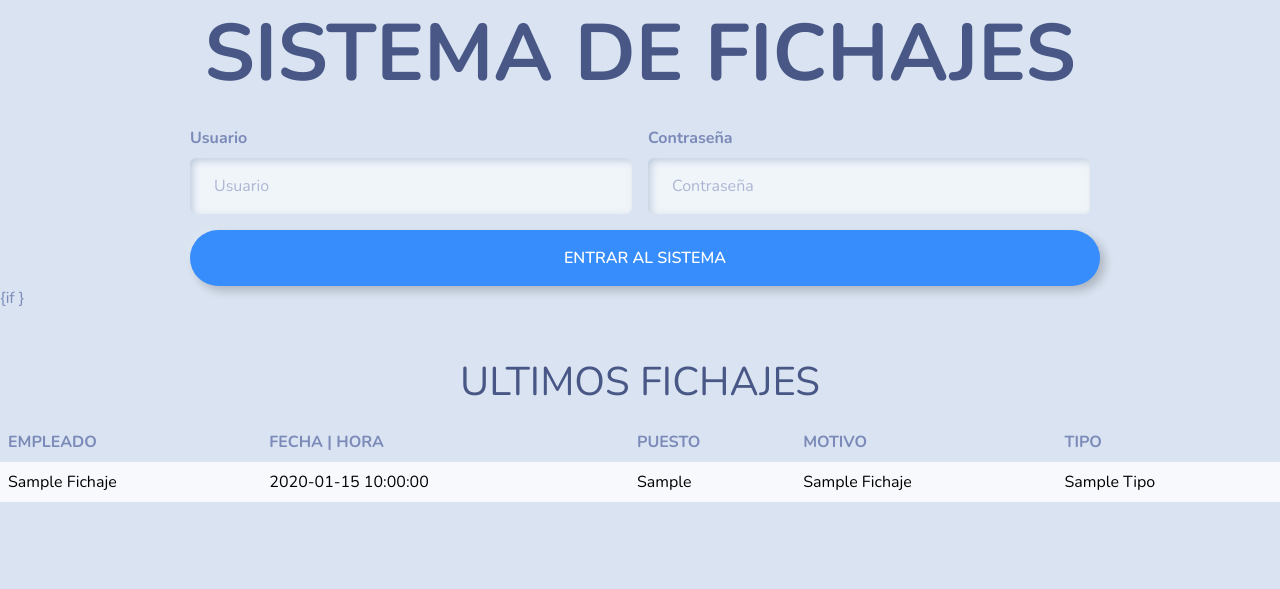
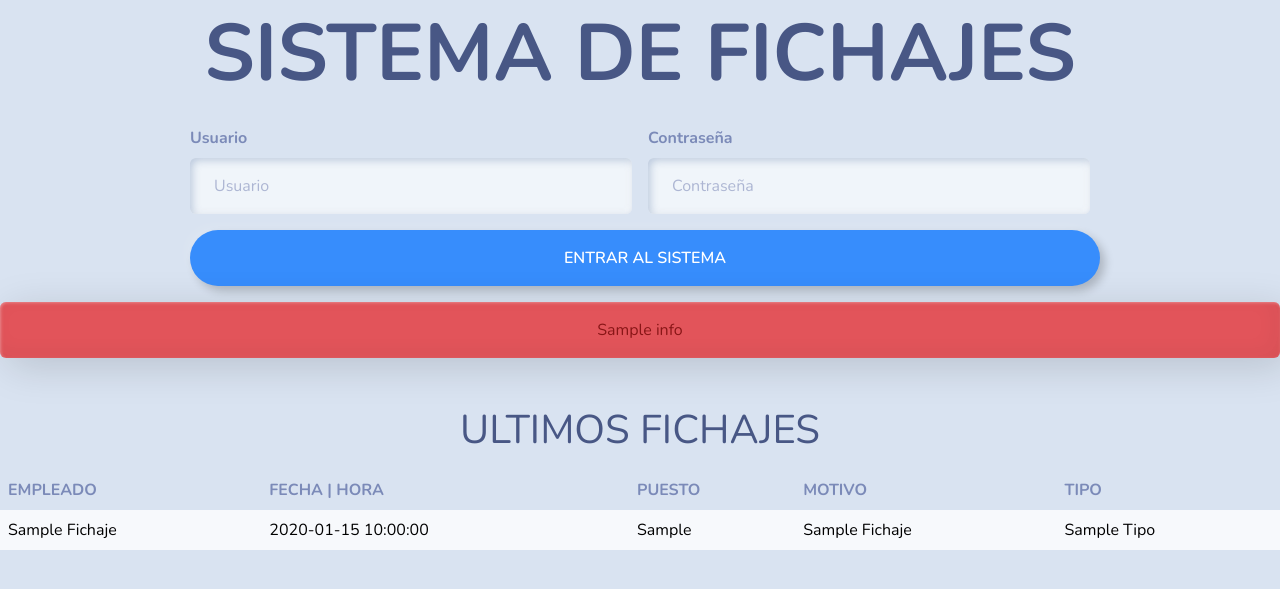
Before and after one commit to estebansaavedrahoyos/SistemaFichajes, a FastAPI app: template app/templates/login.html in a window 1280 px wide. Shown: the part 42-631 px from the top of the page. Run offline with FastAPI, Linux system fonts and the light colour scheme; the template is opened without the code that fills it: most values are stand-ins (such as "Sample title", 1, 10 or a date in 2020); some libraries are stand-ins or nearby versions.

Commit message:
Corrige formulario login

```diff
--- a/app/templates/login.html
+++ b/app/templates/login.html
@@ -1,7 +1,7 @@
 {%extends "base.html"%}
 
 {% block contenido %}
-<form method="post" action="/nuevo_fichaje">
+<form method="post" action="/login">
 <div class="mx-auto mt-4" style="max-width: 900px;">
     <div class="row g-3">
 
@@ -12,7 +12,7 @@
 
         <div class="col-md-6">
             <label class="form-label fw-bold">Contraseña</label>
-            <input type="text" class="form-control" name="contrasena" placeholder="Contraseña">
+            <input type="password" class="form-control" name="contrasena" placeholder="Contraseña" required>
         </div>
     </div>
     <div class="mt-3">
@@ -24,7 +24,11 @@
 
 
     </div>
-{if }
+{% if info %}
+<div class="alert alert-danger text-center mt-3" role="alert">
+    {{info}}
+</div>
+{% endif %}
 
 
 
```
